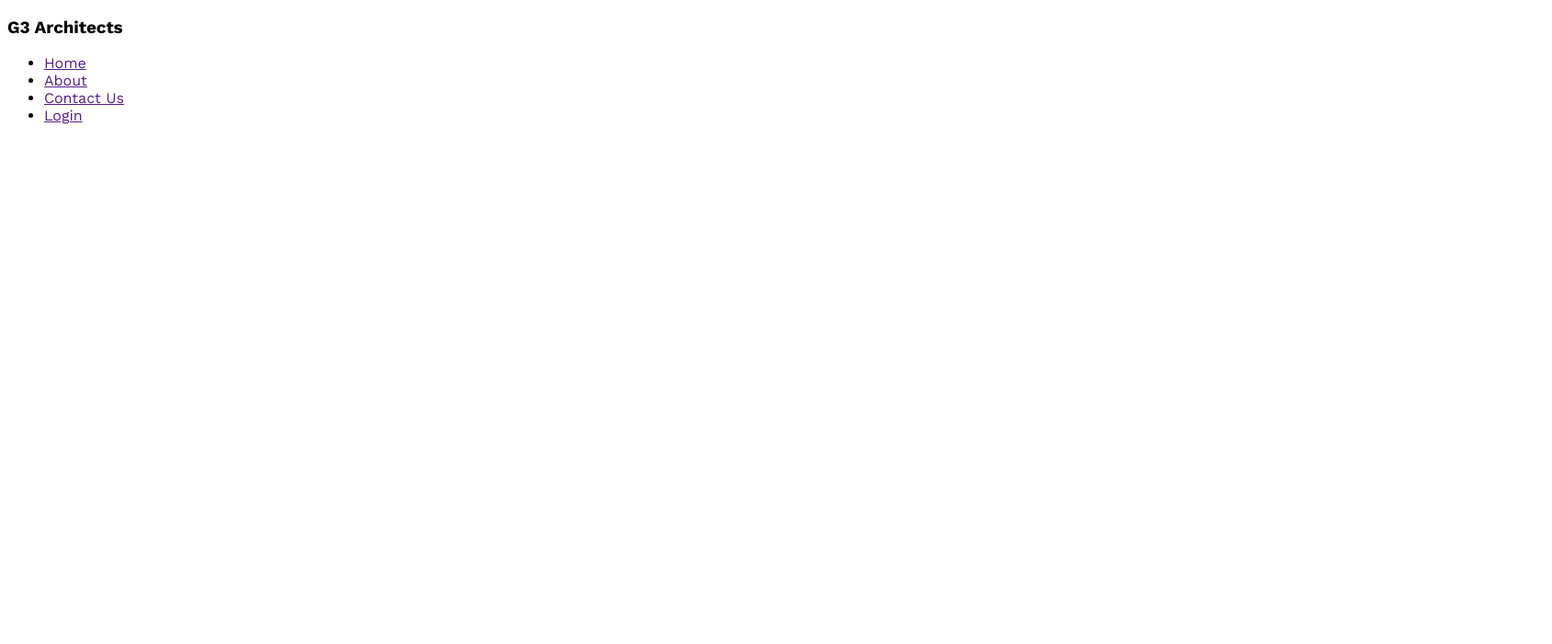
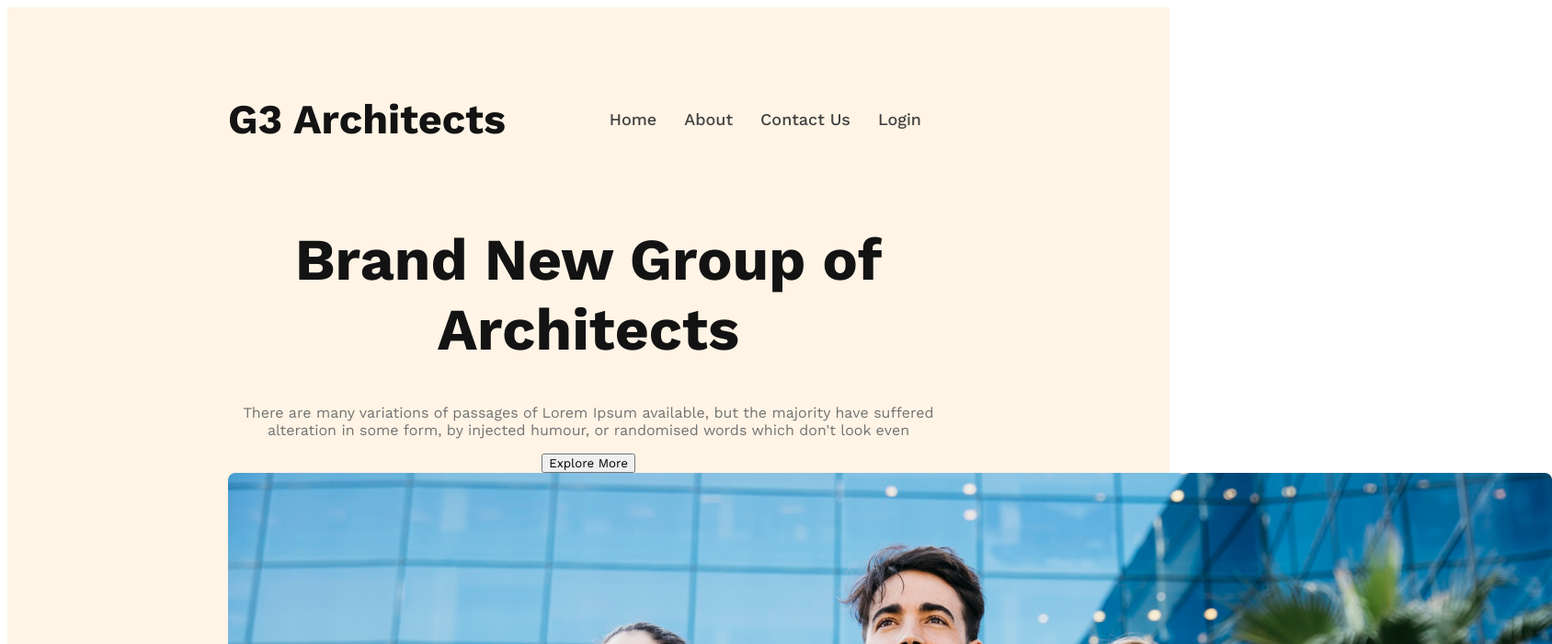
Before and after one commit to Badhon2006/architects-website, a plain HTML site: page index.html in a window 1280 px wide. Shown: the top 700 px of the page at 92% size, 1688 px wide, since content can reach past the window. Drawn offline with nearby package versions, Linux system fonts and the light colour scheme.

Commit message:
banner description added

```diff
--- a/index.html
+++ b/index.html
@@ -9,7 +9,7 @@
 <body>
     <header>
         <nav>
-            <h3>G3 Architects</h3>
+            <h3 class="nav-title">G3 Architects</h3>
             <ul>
                 <li><a href="">Home</a></li>
                 <li><a href="">About</a></li>
@@ -18,6 +18,15 @@
 
             </ul>
         </nav>
+        <div class="banner"></div>
+        <div class="banner-content">
+            <h1 class="banner-title">Brand New
+                Group of Architects </h1>
+                <p class="banner-description">There are many variations of passages of Lorem Ipsum available, but the majority have suffered alteration in some form, by injected humour, or randomised words which don't look even</p>
+                <button class="button-primary">Explore More</button>
+        </div>
+            <img src="images/banner.png" alt="">
+
 
     </header>
     <main>
--- a/style/styles.css
+++ b/style/styles.css
@@ -4,3 +4,52 @@
     font-family: 'Work Sans', sans-serif;
 
 }
+
+/* Header style */
+header{
+    background-color: rgba(255, 144, 14, 0.10);
+    padding: 50px 240px ;
+}
+ nav{
+    display: flex;
+    justify-content: space-between;
+    align-items: center;
+ }
+ .nav-title{
+    color:#131313;
+    font-size: 45px;
+
+
+ }
+nav >ul{
+    display: flex;
+    color:#424242;
+}
+nav  li{
+    list-style: none;
+    margin-right: 30px;
+}
+nav li a{
+    text-decoration: none;
+    color: var(--Dark-02, #424242);
+    font-family: Work Sans;
+    font-size: 18px;
+    font-weight: 500;
+
+}
+.banner-content{
+    max-width: 800px;
+    text-align: center;
+    margin: 0px auto;
+
+}
+.banner-title{
+    color:#131313;
+    font-size: 64px;
+    font-weight: 700;
+}
+.banner-description{
+    color: #727272;
+    font-size: 16px;
+    font-weight: 400;
+}
```
